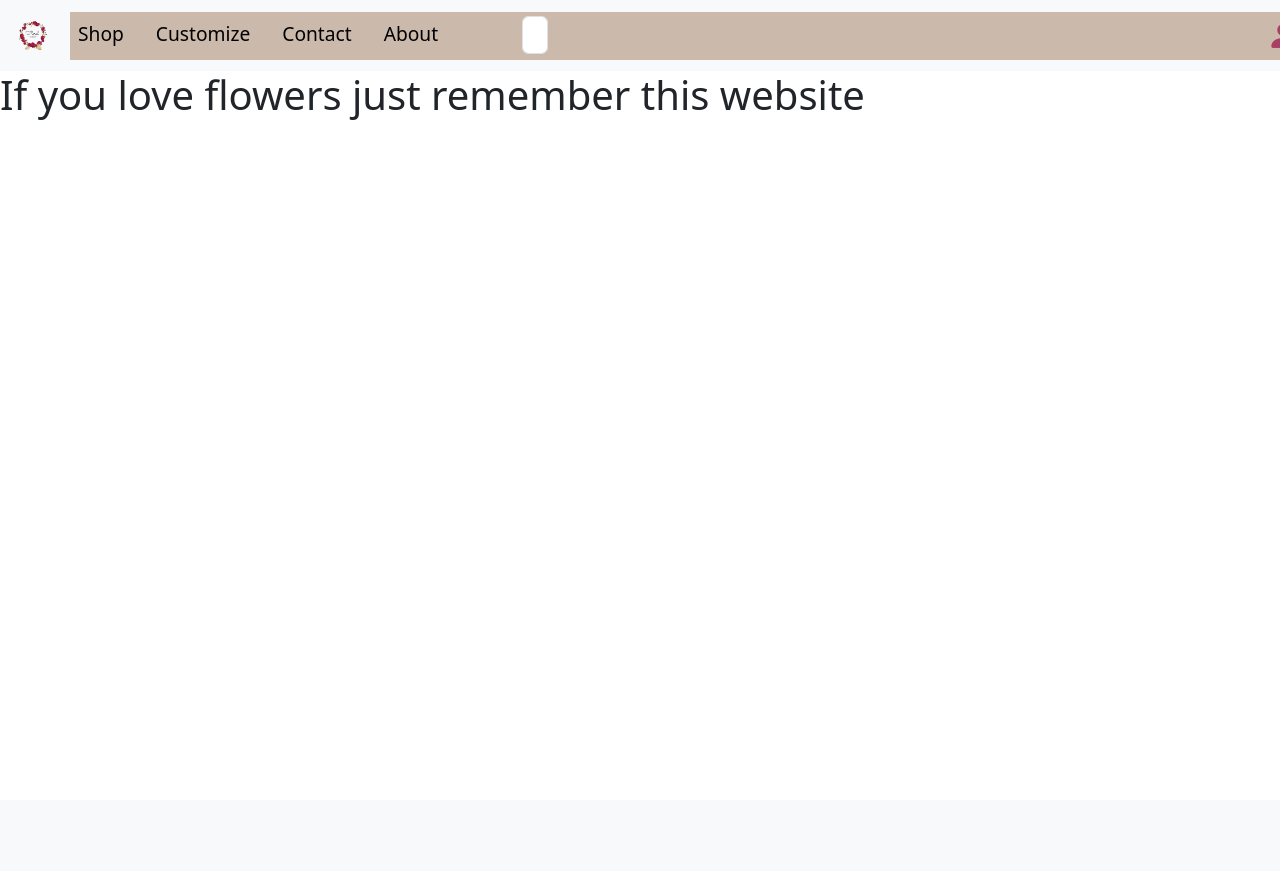
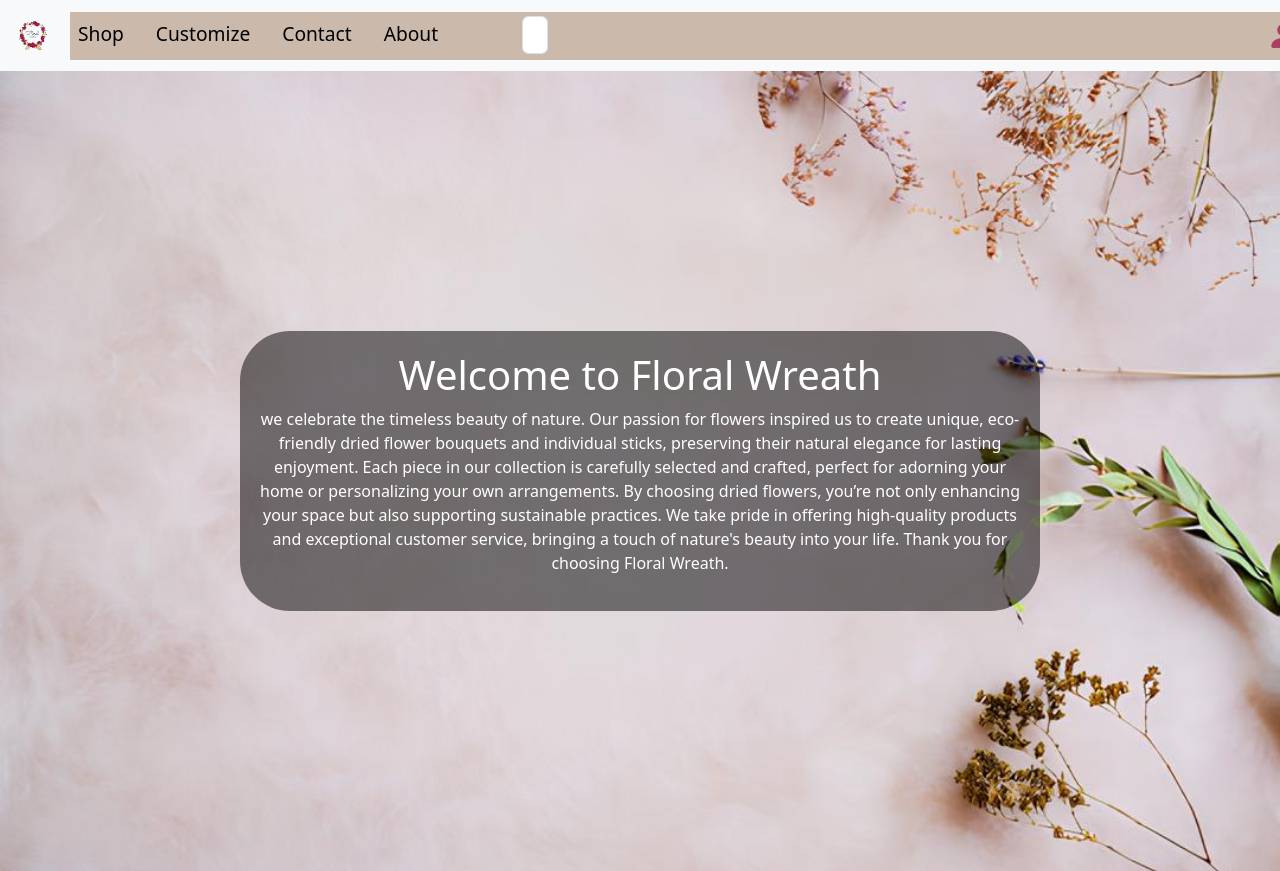
Before and after one commit to Tsahu874/E_commerce, a Flask app: page /about in a window 1280 px wide. Before the commit the page ends 120 px from the top, so only its background shows below. Run offline with Flask 3, Linux system fonts and the light colour scheme.

Commit message:
about.html

```diff
--- a/templates/about.html
+++ b/templates/about.html
@@ -1,12 +1,60 @@
+<!-- index page from the parent.html -->
 {% extends 'parent.html' %}
 
+<!-- code for title block -->
 {% block title %}
 <title>About</title>
+<style>
+    main {
+        background-image: url('/static/images/aboutBG.jpg');
+        background-size: cover;
+        background-position: center;
+        background-repeat: no-repeat;
+        height: 100vh;
+        display: flex;
+        justify-content: center;
+        align-items: center;
+        color: white;
+        text-align: center;
+    }
+
+    .content {
+        background: rgba(0, 0, 0, 0.5);
+        padding: 20px;
+        border-radius: 50px;
+        max-width: 800px;
+        margin: auto;
+
+    }
+
+    h1 {
+        font-size: 2.5rem;
+        margin-bottom: 1rem;
+    }
+
+
+
+    nav {
+        background: transparent !important;
+    }
+</style>
 {% endblock title %}
 
 {% block main %}
 <main>
-    <h1>If you love flowers just remember this website </h1>
+    <div class="content">
+        <h1>Welcome to Floral Wreath</h1>
+        <p>we celebrate the timeless beauty of nature. Our passion for flowers inspired
+            us to create unique, eco-friendly dried flower bouquets and individual sticks,
+            preserving their natural elegance for lasting enjoyment. Each piece in our collection
+            is carefully selected and crafted, perfect for adorning your home or personalizing your
+            own arrangements. By choosing dried flowers, you’re not only enhancing your space
+            but also supporting sustainable practices. We take pride in offering high-quality
+            products and exceptional customer service, bringing a touch of nature's beauty into your
+            life. Thank you for choosing Floral Wreath.
+
+        </p>
+
+    </div>
 </main>
-
 {% endblock main %}
```
